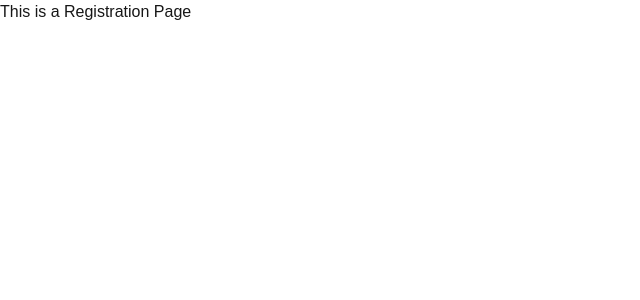
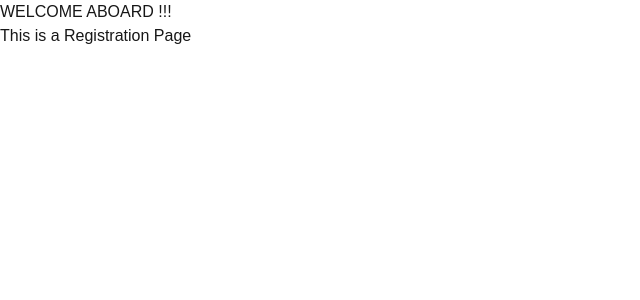
Before and after one commit to jaideepKumarSatapara/quiz-web-app, a Next.js app: page /register in a window 1280 px wide. Shown: the top 300 px of the page, without its empty margins (0-640 px from the left). Built offline with nearby package versions, Linux system fonts and the light colour scheme.

Commit message:
register page content added

```diff
--- a/src/app/register/page.js
+++ b/src/app/register/page.js
@@ -3,6 +3,9 @@ import React from 'react'
 export default function Register() {
 
     return (
-        <div>This is a Registration Page</div>
+        <>
+            <div>WELCOME ABOARD !!!</div>
+            <div>This is a Registration Page</div>
+        </>
     )
 }
```
